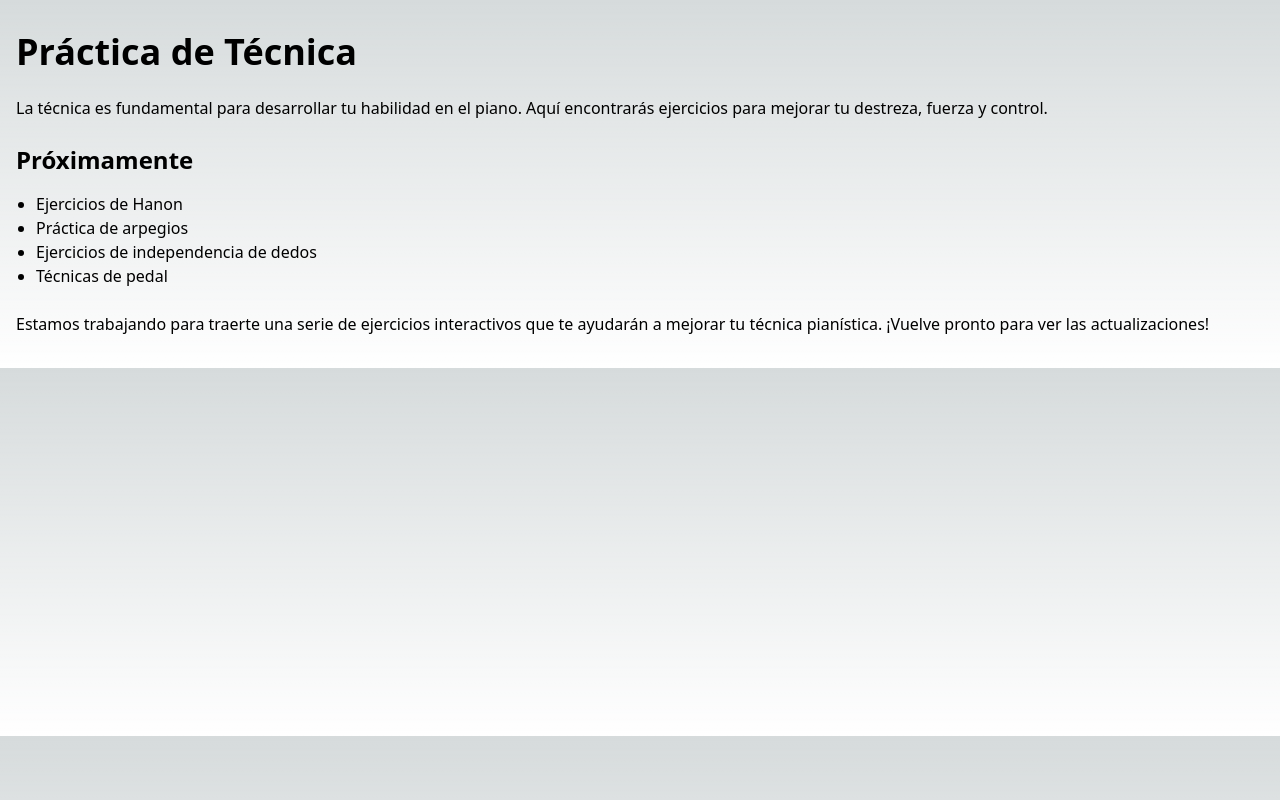
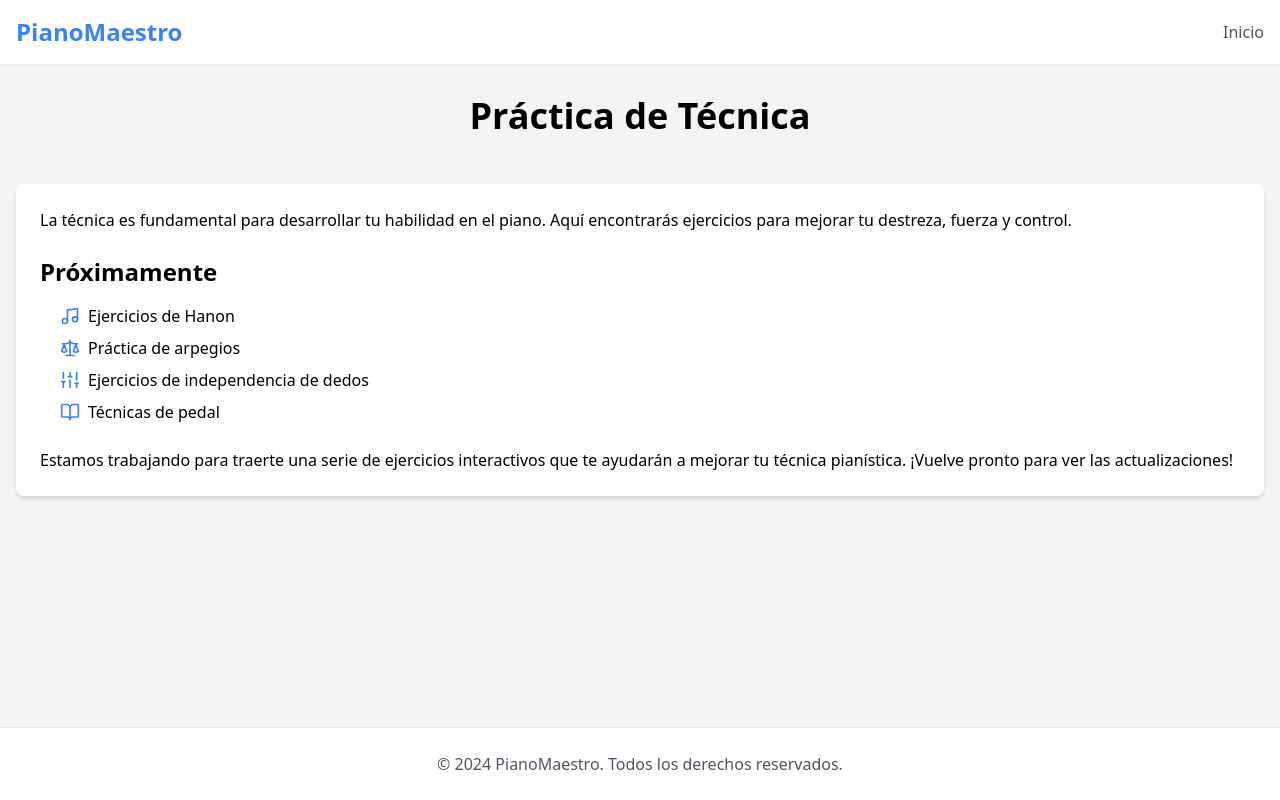
Before and after one commit to Sanguet/piano-training, a Next.js app: page /technique in a window 1280 px wide. Built offline with nearby package versions, Linux system fonts and the light colour scheme.

Commit message:
cambio de technicque

```diff
--- a/src/app/technique/page.tsx
+++ b/src/app/technique/page.tsx
@@ -1,25 +1,67 @@
 import React from "react";
+import Link from "next/link";
+import { Music, BookOpen, Scale, Sliders } from "lucide-react";
 
 const Technique: React.FC = () => {
   return (
-    <div className="container mx-auto px-4 py-8">
-      <h1 className="text-4xl font-bold mb-6">Práctica de Técnica</h1>
+    <div className="flex flex-col min-h-screen bg-gray-100">
+      <header className="bg-white shadow-sm">
+        <nav className="container mx-auto px-4 py-4">
+          <div className="flex justify-between items-center">
+            <Link href="/" className="text-2xl font-bold text-blue-500">
+              PianoMaestro
+            </Link>
+            <div className="space-x-4">
+              <Link href="/" className="text-gray-600 hover:text-blue-500">
+                Inicio
+              </Link>
+            </div>
+          </div>
+        </nav>
+      </header>
+
+      <main className="flex-grow container mx-auto px-4 py-8">
+        <h1 className="text-4xl font-bold text-center mb-12">
+          Práctica de Técnica
+        </h1>
+        <div className="bg-white rounded-lg shadow-md p-6 mb-8">
           <p className="mb-6">
             La técnica es fundamental para desarrollar tu habilidad en el piano.
-        Aquí encontrarás ejercicios para mejorar tu destreza, fuerza y control.
+            Aquí encontrarás ejercicios para mejorar tu destreza, fuerza y
+            control.
           </p>
           <h2 className="text-2xl font-semibold mb-4">Próximamente</h2>
           <ul className="list-disc pl-5">
-        <li>Ejercicios de Hanon</li>
-        <li>Práctica de arpegios</li>
-        <li>Ejercicios de independencia de dedos</li>
-        <li>Técnicas de pedal</li>
+            <li className="mb-2 flex items-center">
+              <Music className="w-5 h-5 mr-2 text-blue-500" />
+              Ejercicios de Hanon
+            </li>
+            <li className="mb-2 flex items-center">
+              <Scale className="w-5 h-5 mr-2 text-blue-500" />
+              Práctica de arpegios
+            </li>
+            <li className="mb-2 flex items-center">
+              <Sliders className="w-5 h-5 mr-2 text-blue-500" />
+              Ejercicios de independencia de dedos
+            </li>
+            <li className="mb-2 flex items-center">
+              <BookOpen className="w-5 h-5 mr-2 text-blue-500" />
+              Técnicas de pedal
+            </li>
           </ul>
           <p className="mt-6">
-        Estamos trabajando para traerte una serie de ejercicios interactivos que
-        te ayudarán a mejorar tu técnica pianística. ¡Vuelve pronto para ver las
-        actualizaciones!
+            Estamos trabajando para traerte una serie de ejercicios interactivos
+            que te ayudarán a mejorar tu técnica pianística. ¡Vuelve pronto para
+            ver las actualizaciones!
           </p>
+        </div>
+      </main>
+
+      <footer className="bg-white border-t">
+        <div className="container mx-auto px-4 py-6 text-center text-gray-600">
+          © 2024 PianoMaestro. Todos los derechos reservados.
+        </div>
+      </footer>
     </div>
   );
 };
```
Lines whose indentation alone changed are shown as unchanged.
